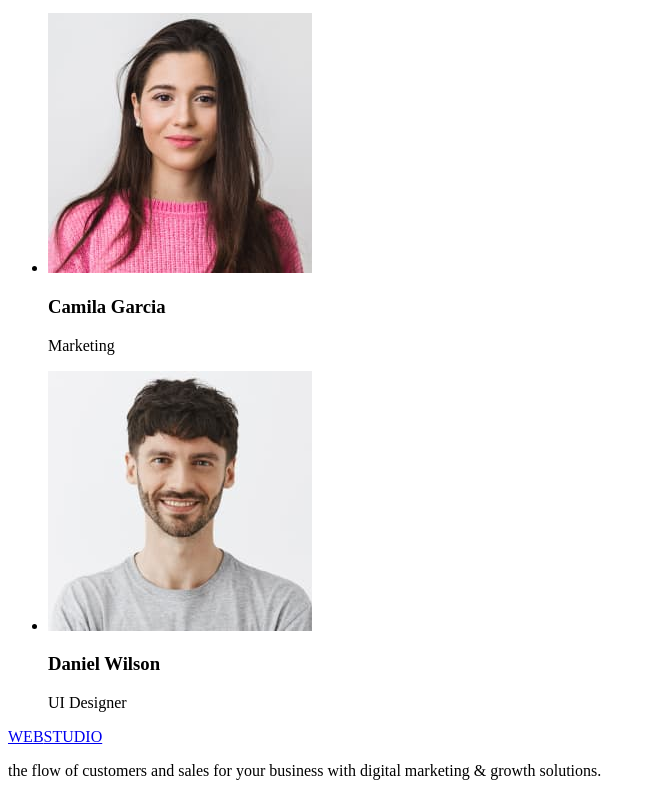
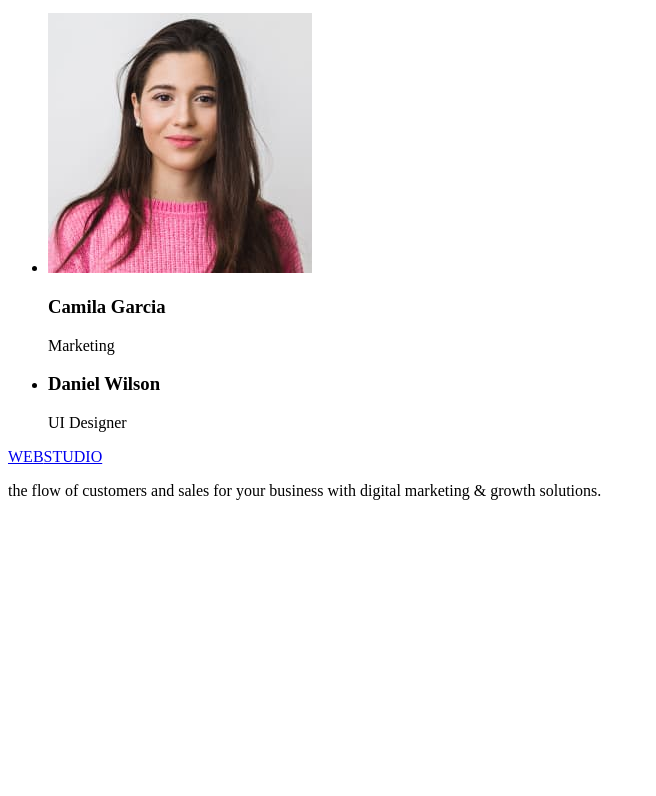
Before and after one commit to Oleksander-Kozlov/goit-markup-hw-01, a plain HTML site: page index.html in a window 1280 px wide. Shown: the part 2368-3164 px from the top of the page, without its empty margins (0-656 px from the left). After the commit the page ends 2884 px from the top, so only its background shows below. Drawn offline with Linux system fonts and the light colour scheme.

Commit message:
Update index.html

```diff
--- a/index.html
+++ b/index.html
@@ -130,19 +130,13 @@
               src="./images/Camila.jpg"
               alt="Camila's face"
               width="264"
-              height="260"
-            />
+              height="260">
             <h3>Camila Garcia</h3>
             <p>Marketing</p>
           </li>
 
           <li>
-            <img
-              src="./images/daniel.jpg"
-              alt="Daniel's face"
-              width="264"
-              height="260"
-            />
+
             <h3>Daniel Wilson</h3>
             <p>UI Designer</p>
           </li>
```
